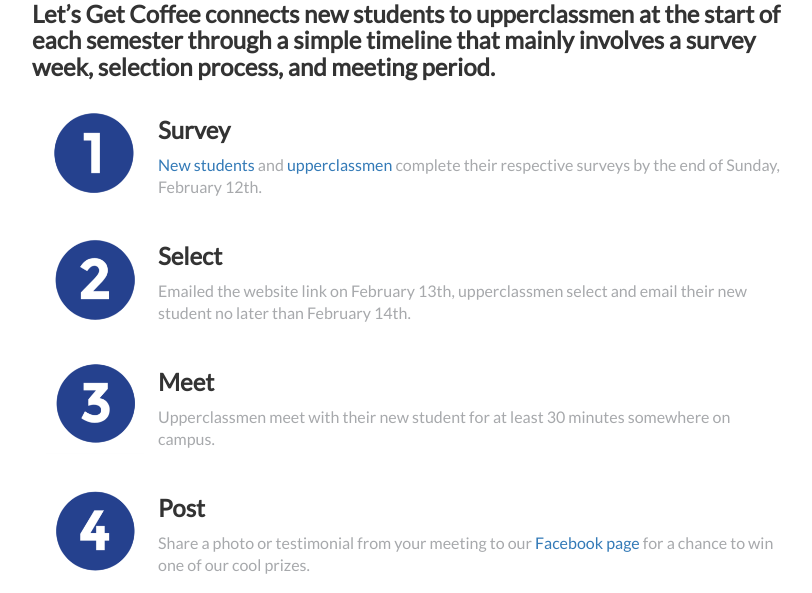
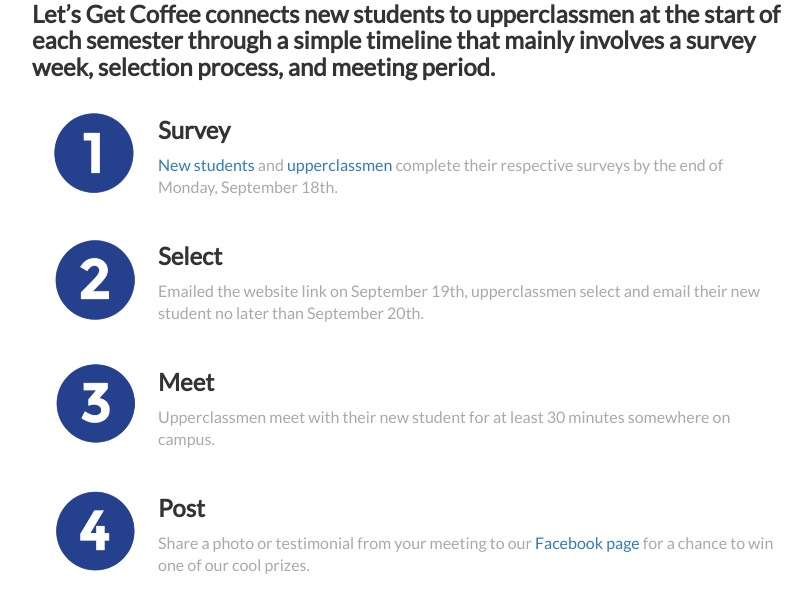
Before and after one commit to rzxyq/lgc2.0, a Django app: page /timeline/ in a window 1280 px wide. Shown: the part 511-1104 px from the top of the page, without its empty margins (233-1045 px from the left). Run offline with Django 3.2, Linux system fonts and the light colour scheme; parts of the project's set-up code (start-up, migrations or seed data) failed here and were passed over; some libraries are stand-ins or nearby versions.

Commit message:
new update for key dates

```diff
--- a/templates/schedule.html
+++ b/templates/schedule.html
@@ -40,10 +40,10 @@
             <p> </p>
             <table id="schedule">
                 <tr>
-                <td><img class="steps" src='{% static "img/Number1.png" %}' width="120" height="120"/></td><td><h3>Survey</h3><p class="des"><a href="http://www.letsgetcoffeecornell.com/newstudent">New students</a> and <a href="http://www.letsgetcoffeecornell.com/upperclassman">upperclassmen</a> complete their respective surveys by the end of Sunday, February 12th.</p></td>
+                <td><img class="steps" src='{% static "img/Number1.png" %}' width="120" height="120"/></td><td><h3>Survey</h3><p class="des"><a href="http://www.letsgetcoffeecornell.com/newstudent">New students</a> and <a href="http://www.letsgetcoffeecornell.com/upperclassman">upperclassmen</a> complete their respective surveys by the end of Monday, September 18th.</p></td>
                 </tr>
                 <tr>
-                <td><img class="steps" src='{% static "img/Number2.png" %}' width="120" height="120"/></td><td><h3>Select</h3><p class="des">Emailed the website link on February 13th, upperclassmen select and email their new student no later than February 14th.</p></td>
+                <td><img class="steps" src='{% static "img/Number2.png" %}' width="120" height="120"/></td><td><h3>Select</h3><p class="des">Emailed the website link on September 19th, upperclassmen select and email their new student no later than September 20th.</p></td>
                 </tr>
                 <tr>
                 <td><img class="steps" src='{% static "img/Number3.png" %}' width="120" height="120"/></td><td><h3>Meet</h3><p class="des">Upperclassmen meet with their new student for at least 30 minutes somewhere on campus.</p></td>
```
